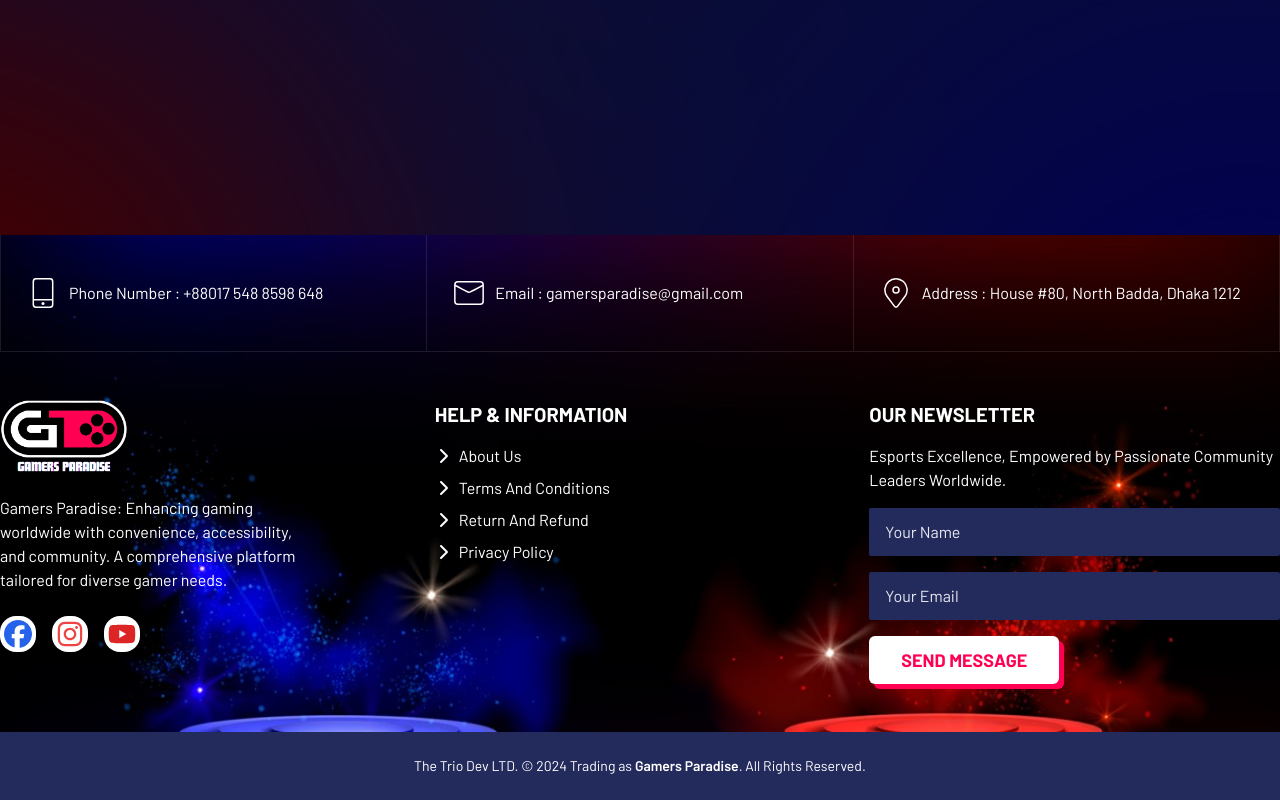
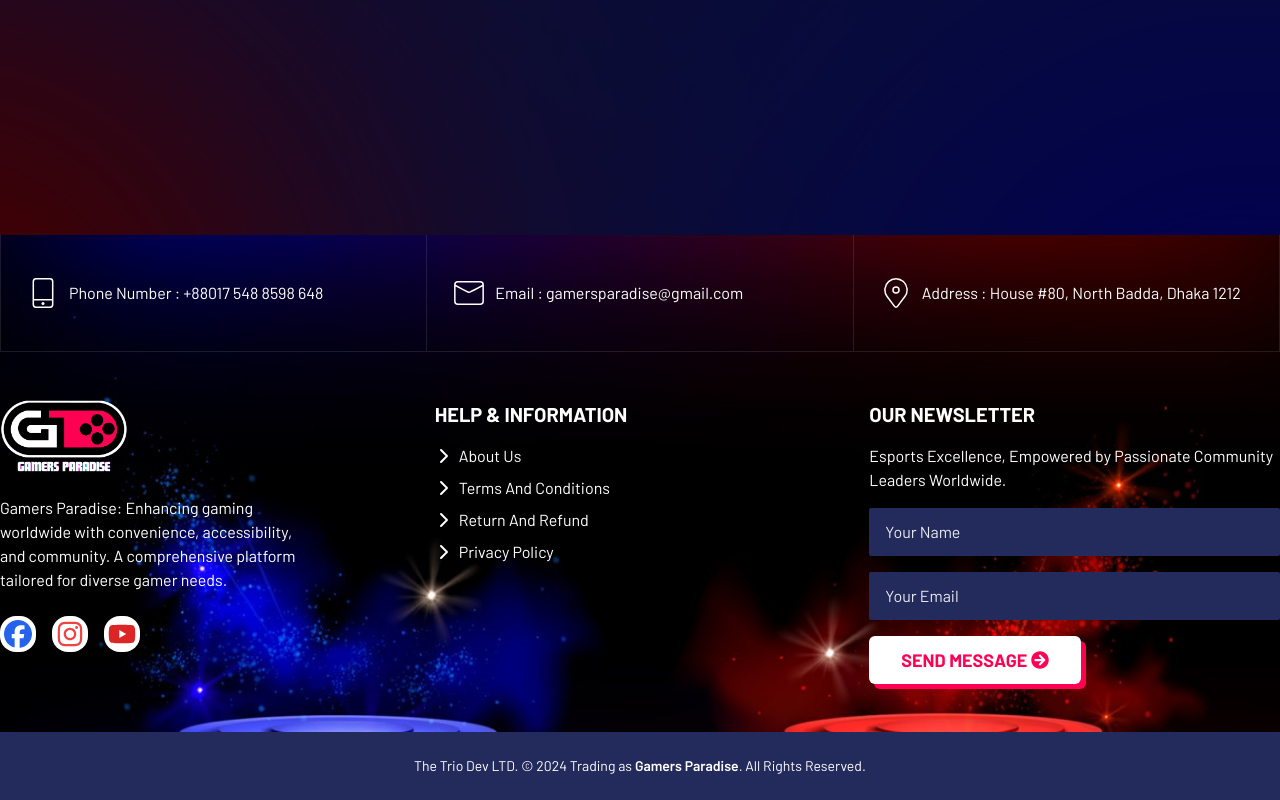
Before and after one commit to mahmudulturan/gamers-paradise-frontend, a Next.js app: page / in a window 1280 px wide. Shown: the part 693-1493 px from the top of the page. Built offline with nearby package versions, Linux system fonts and the light colour scheme.

Commit message:
add: arrow icon in footer's send message button

```diff
--- a/src/app/(root)/components/Shared/Footer/Footer.tsx
+++ b/src/app/(root)/components/Shared/Footer/Footer.tsx
@@ -7,6 +7,7 @@ import { FaYoutube, FaInstagram, FaFacebook, FaChevronRight } from "react-icons/
 import { CiLocationOn, CiMobile4, CiMail } from "react-icons/ci";
 import { Input } from '@/components/ui/Input/input';
 import { Button } from '@/components/ui/Button/button';
+import { FaArrowCircleRight } from "react-icons/fa";
 
 const Footer = () => {
     return (
@@ -84,7 +85,7 @@ const Footer = () => {
                     </p>
                     <Input placeholder='Your Name' className='w-full' />
                     <Input placeholder='Your Email' className='w-full' />
-                    <Button className='py-6 my-4' variant={"secondary"}>Send Message</Button>
+                    <Button className='py-6 my-4 gap-1' variant={"secondary"}>Send Message <FaArrowCircleRight className='text-lg' /></Button>
                 </div>
                 {/* newsletter section start */}
             </section>
```
